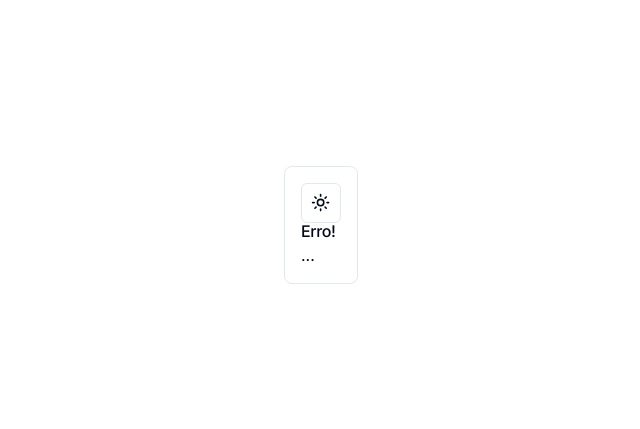
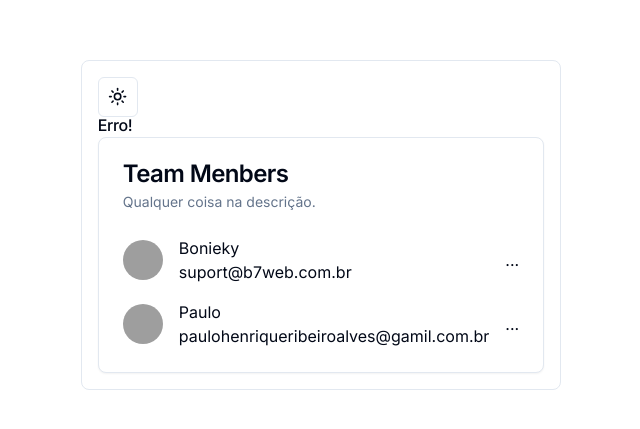
Before and after one commit to PauloHenriqueRibeiroAlves/bibllioteca-shadcnui, a Next.js app: page / in a window 1280 px wide. Shown: the part 175-604 px from the top of the page, without its empty margins (319-959 px from the left). Built offline with nearby package versions, Linux system fonts and the light colour scheme; grey boxes are pictures that could not be loaded.

Commit message:
Fiz a áre de contados no bloco das notificações, separei os componentes das áreas e os do próprio usuário

```diff
--- a/src/app/page.tsx
+++ b/src/app/page.tsx
@@ -1,7 +1,7 @@
 import { Alert, AlertDescription, AlertTitle } from "@/components/ui/alert";
 import { Button } from "@/components/ui/button";
 import { ThemeToggle } from "@/components/Theme-Toggle";
-import { Team } from "../components/Team";
+import { TeamArea } from "../components/team/TeamArea";
 
 const Page = () => {
     return (
@@ -10,7 +10,7 @@ const Page = () => {
                 <Alert>
                     <ThemeToggle/>
                     <AlertTitle>Erro!</AlertTitle>
-                    <Team/>
+                    <TeamArea/>
                 </Alert>
             </div>
         </div>
--- a/src/components/Team.tsx
+++ /dev/null
@@ -1,7 +0,0 @@
-export const Team = () => {
-    return (
-        <div>
-            ...
-        </div>
-    );
-}
--- /dev/null
+++ b/src/components/team/TeamArea.tsx
@@ -0,0 +1,19 @@
+import { menbers } from "@/data/menbers";
+import { Card, CardContent, CardDescription, CardHeader, CardTitle } from "../ui/card";
+import { TeamItem } from "./teamItem";
+
+export const TeamArea = () => {
+    return (
+    <Card>
+        <CardHeader>
+            <CardTitle>Team Menbers</CardTitle>
+            <CardDescription>Qualquer coisa na descrição.</CardDescription>
+        </CardHeader>
+        <CardContent className="flex flex-col gap-4">
+            {menbers.map(item => (
+                <TeamItem key={item.id} data={item}/>
+            ))}
+        </CardContent>
+    </Card>
+    );
+}
--- /dev/null
+++ b/src/components/team/teamItem.tsx
@@ -0,0 +1,24 @@
+import { Menber } from "@/type/menber";
+import { Avatar, AvatarFallback, AvatarImage } from "../ui/avatar";
+
+type Props = {
+    data: Menber;
+}
+
+export const TeamItem = ({ data }: Props) => {
+    return (
+        <div className="flex gap-4 items-center">
+            <div>
+                <Avatar>
+                    <AvatarImage src={data.avatar} />
+                    <AvatarFallback>CN</AvatarFallback>
+                </Avatar>
+            </div>
+            <div className="flex-1">
+                <div>{data.name}</div>
+                <div>{data.email}</div>
+            </div>
+            <div>...</div>
+        </div>
+    );
+}
--- /dev/null
+++ b/src/data/menbers.ts
@@ -0,0 +1,21 @@
+import { Menber } from "@/type/menber";
+
+export const menbers: Menber[] = [
+    {
+        id: 1,
+        avatar: 'https://ui.shadcn.com/avatars/01.png',
+        name: 'Bonieky',
+        email: 'suport@b7web.com.br',
+        role: 'owner'
+    },
+    {
+        id: 2,
+        avatar: 'https://ui.shadcn.com/avatars/02.png',
+        name: 'Paulo',
+        email: 'paulohenriqueribeiroalves@gamil.com.br',
+        role: 'viewer'
+    }
+]
+
+//https://ui.shadcn.com/avatars/01.png
+//https://ui.shadcn.com/avatars/02.png
--- /dev/null
+++ b/src/type/Role.ts
@@ -0,0 +1 @@
+export type Role = 'owner' | 'billing' | 'developer' | 'viewer';
--- /dev/null
+++ b/src/type/menber.ts
@@ -0,0 +1,9 @@
+import { Role } from "./Role";
+
+export type Menber = {
+    id: number;
+    avatar: string;
+    name: string;
+    email: string;
+    role: Role;
+}
```
